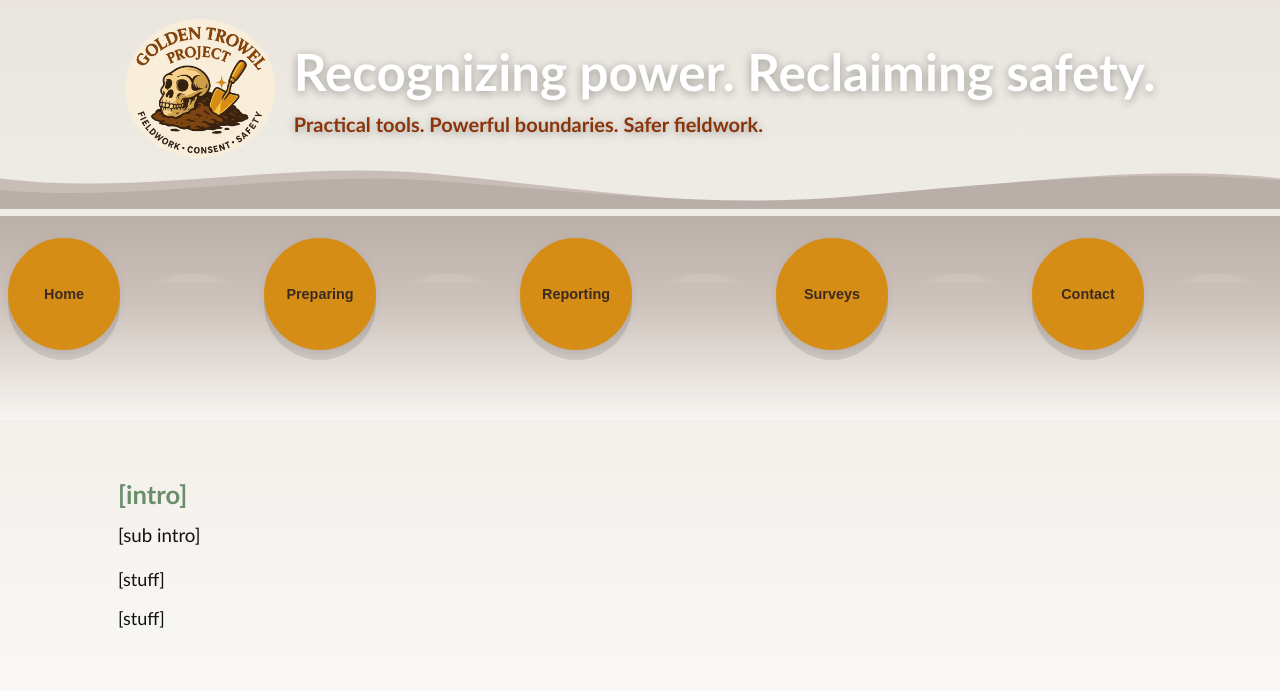
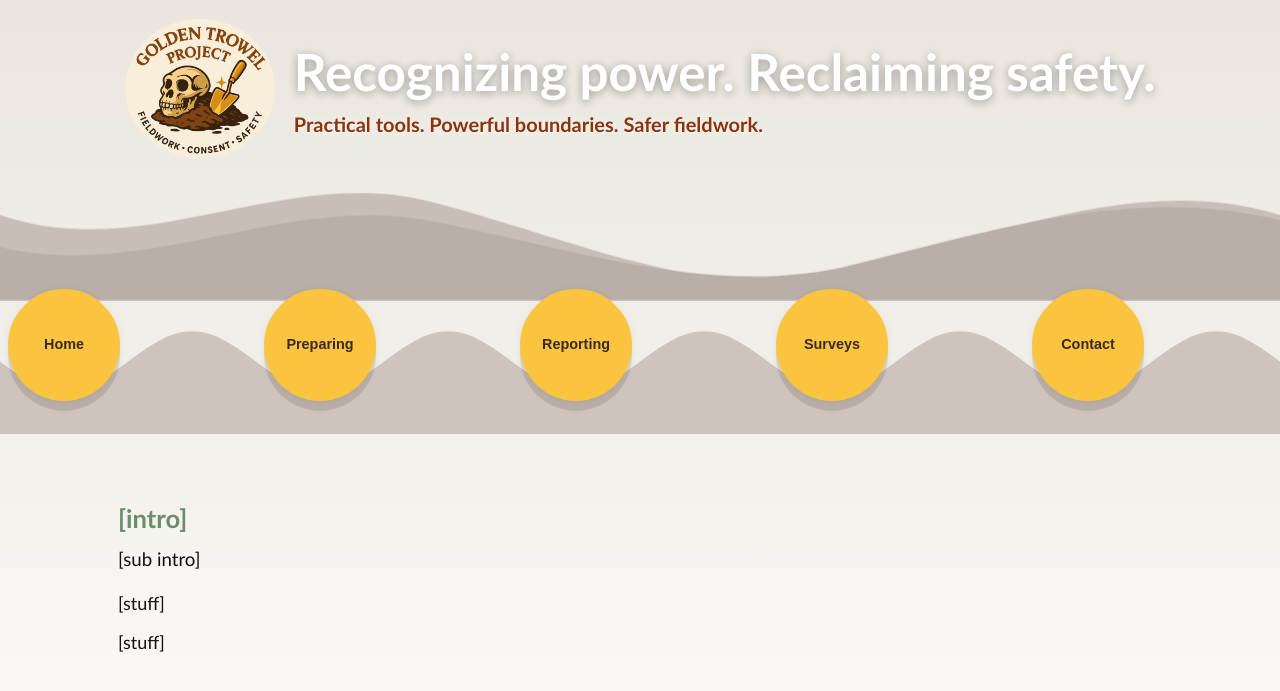
Before and after one commit to AnthroSafetyWarrior/GoldenTrowelProject, a Jekyll site: the page built from _pages/contact.html, in a window 1280 px wide. Shown: the top 691 px of the page. Built offline with Jekyll 4.4.1, drawn with Linux system fonts in a browser that asks for light colours.

Commit message:
updating name

```diff
--- a/_layouts/default.html
+++ b/_layouts/default.html
@@ -13,7 +13,7 @@
       --soil:#3B2A1F;
       --offwhite:#FAF7F2;
       --moss:#6B8D6A;
-      --gold:#d68d15;
+      --gold:#fac441;
       --logo-orange:#8a340a;
       --accent:#6B8D6A;
       --ink:#111;
@@ -71,45 +71,44 @@
       font-size: clamp(2.2rem, 6.2vw, 3.2rem);
       line-height:1.12;
     }
-    .header-text p{
-      margin:.35em 0 0; color: var(--logo-orange); font-weight:700;
-      font-size: clamp(1.05rem, 2.6vw, 1.25rem);
-    }
+    /* stronger legibility over the photo */
+.header-text p{
+  margin:.35em 0 0;
+  color: var(--logo-orange);
+  font-weight:700;
+  font-size: clamp(1.05rem, 2.6vw, 1.25rem);
+  text-shadow:
+    0 1px 0 rgba(255,255,255,.85),
+    0 0 8px rgba(255,255,255,.45),
+    0 0 14px rgba(255,255,255,.25);
+}
+
 
     /* ============== Crest waves above the band ============== */
     .hero-wave{ position:relative; }
-    .hero-wave svg{
-      display:block; width:100%;
-      height: clamp(42px, 6vw, 68px);   /* small */
-      transform: scaleY(.75);           /* low amplitude */
-      transform-origin: top;
-      margin-bottom:-2px;
-    }
+ /* 1) Nudge the crest tighter to the band (kill the gap) */
+.hero-wave svg{ margin-bottom:-6px; }          /* was -2px */
+.nav-gradient{
+  margin-top:-18px;                             /* tuck further under the crest */
+  padding-top: 0;                               /* no extra air above circles */
+  padding-bottom: clamp(4px, .8vw, 10px);       /* a little air below */
+  min-height: clamp(80px, 10vw, 120px);         /* slimmer band */
+  overflow: visible;                             /* allow pills to overflow */
+}
 
-    /* ============== Gradient band (wraps the scroll nav) ============== */
-    .nav-gradient{
-      position: relative;
-      margin-top:-10px;                 /* tuck under crest */
-      padding-top: clamp(2px,.5vw,6px);
-      padding-bottom: clamp(8px, 1.2vw, 14px);
-      min-height: clamp(120px, 14vw, 190px);   /* room for circles */
-      background: linear-gradient(
-        to bottom,
-        var(--band-grad-top) 0%,
-        var(--band-grad-mid) 45%,
-        var(--band-grad-bottom) 100%
-      );
-      border:none; box-shadow:none;
-    }
+/* 2) Let the nav scroll horizontally BUT allow vertical overflow for pills */
+.wave-nav{
+  overflow-x:auto;
+  overflow-y:visible;                            /* pills can spill over the band */
+  -webkit-overflow-scrolling:touch;
+}
 
-    /* ============== Scrollable Wave Nav ============== */
-    .wave-nav{
-      position:relative; background:transparent;
-      overflow-x:auto; overflow-y:hidden; -webkit-overflow-scrolling:touch;
-      scrollbar-width:none;         /* Firefox */
-      margin: clamp(6px, 1vw, 10px) auto 0;
-      height: 160px;                /* JS will resize based on circle size */
-    }
+/* 3) Make sure pills render on top of the body text */
+.circle-nav{ z-index: 5; }
+.flyout{ z-index: 10; }
+
+/* (optional) keep circles a touch closer to the crest on the slimmer band */
+
     .wave-nav::-webkit-scrollbar{ display:none; height:0; } /* WebKit */
 
     .wave-track{ position:relative; height:100%; min-width:1100px; }
@@ -268,7 +267,7 @@
   function setHeight(){
     const any = circles[0];
     const size = any ? (any.offsetHeight || parseFloat(getComputedStyle(any).width)) : 96;
-    const h = Math.max(150, size * 1.55);
+    const h = Math.max(120, size * 1.35);
     wrap.style.height = h + 'px';
   }
 
```
